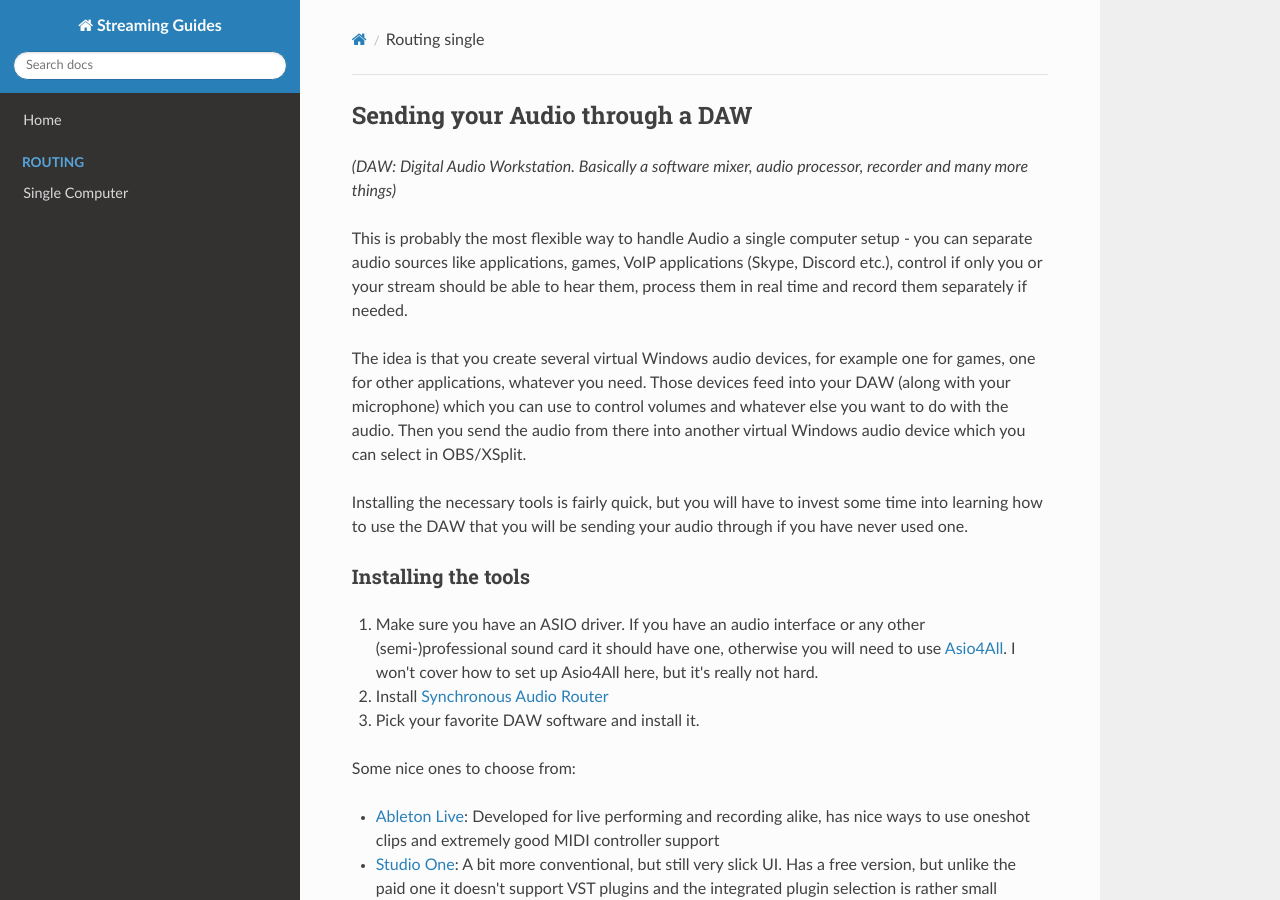
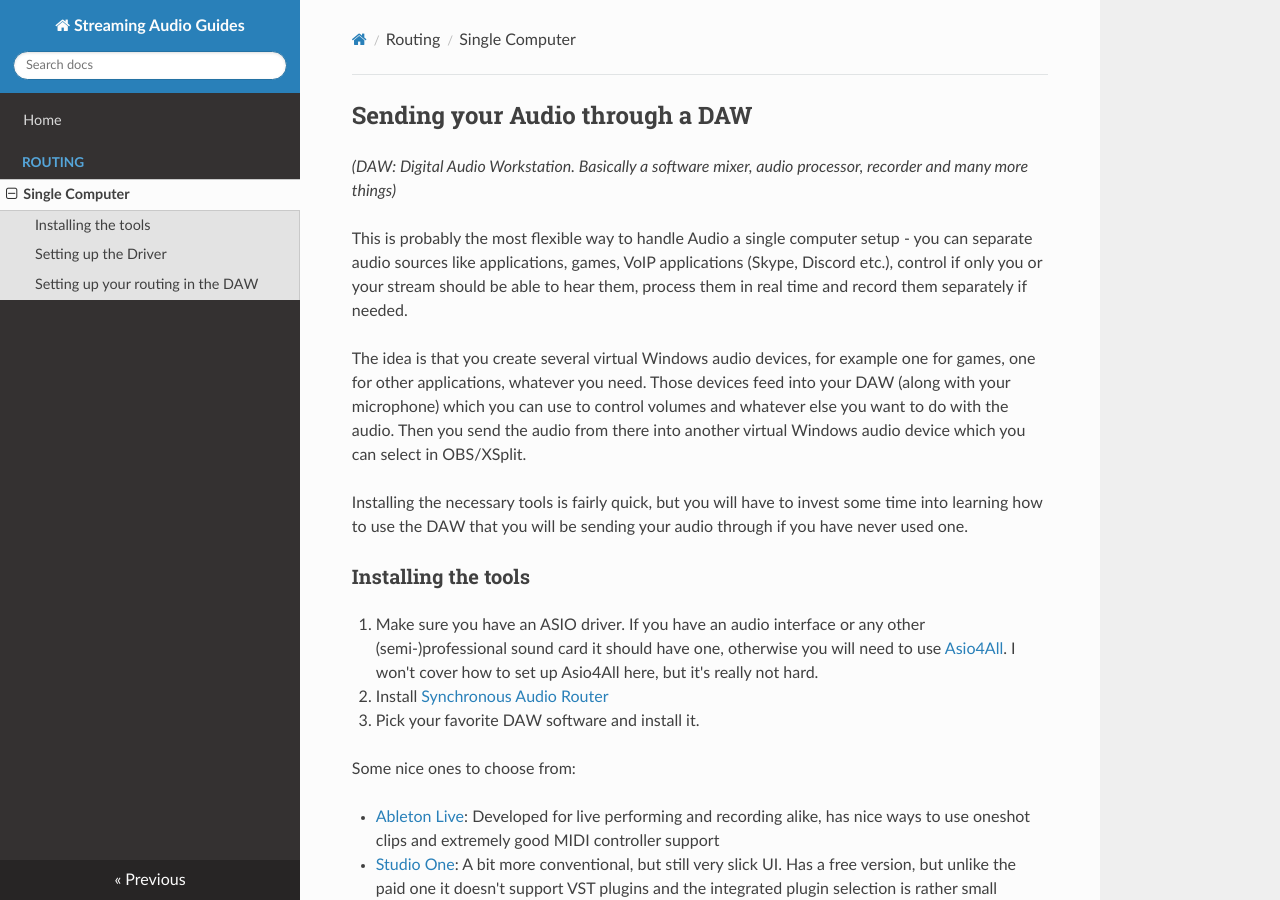
Before and after one commit to twitch-guides/audio, an MkDocs documentation site: the page built from docs/routing-single.md, in a window 1280 px wide and 900 px high. Built offline with MkDocs 1.6.1, drawn with Linux system fonts in a browser that asks for light colours; nearby versions of some CDN libraries; old or Windows-style settings are respelled for this version of MkDocs.

```diff
--- a/docs/routing-single.md
+++ b/docs/routing-single.md
@@ -52,7 +52,7 @@ If you have something else in mind, feel free to set up your own configuration d
 6. Now you need to add the new ASIO channels to your DAW. In Reaper, just select the first/last device each like shown
 in the picture. You'll have to manually create and assign channels in most of the other DAWs. The first devices on the list
 belong to your hardware, they might be named differently for you.
-![Reaper ASIO settings](../resources/reaper-settings.png)
+![Reaper ASIO settings](resources/reaper-settings.png)
 
 That's it, now you need to set up the DAW itself the way you want it.
 
@@ -65,7 +65,7 @@ is basically the same for any channel, whether it's a Microphone, an Application
 * Turn Monitoring to ON
 * Arm the Track for Recording
 
-![Microphone channel](../resources/reaper-channel.png)
+![Microphone channel](resources/reaper-channel.png)
 
 You should now be able to hear things coming from this input. Next, repeat this for all the input channels you have.
 It's probably a good idea to set all your channels to -6dB initially, so you never run into clipping issues. You can
@@ -74,7 +74,7 @@ always make up the lost volume in a limiter on the master.
 Now you'll want to set up a bus channel for your stream mix and send the microphone channel to a separate output. Create
 a channel, open its routing panel and select *Add new hardware output -> Stream Mix 1/Stream Mix 2* (assuming you used
 the config file from above). Deselect *Send to Master*, and use *Add new receive -> Add receives from all tracks*. After
-this the routing panel for the channel should look something like this: ![Routing panel](../resources/stream-routing.png)
+this the routing panel for the channel should look something like this: ![Routing panel](resources/stream-routing.png)
 
 Alternatively, you could also just add the Stream output to your master channel, however you won't be able to exclude
 certain channels from the stream if you do this. With the setup like above, you could just remove the send to stream from
@@ -89,7 +89,7 @@ OBS should pick up your Audio now.
 
 The final Reaper mixer panel looks like this now:
 
-![Mixer](../resources/reaper-mixer.png)
+![Mixer](resources/reaper-mixer.png)
 
 Next, you could add some VST plugins to your voice channel (like I have done here) and continue to customize things however
 you need them.
@@ -100,4 +100,4 @@ you need them.
 [Studio One]: http://studioone.presonus.com/
 [Bitwig]: https://www.bitwig.com
 [Reaper]: http://www.reaper.fm/
-[SAR config]: ../resources/default.json
+[SAR config]: resources/default.json
--- a/mkdocs.yml
+++ b/mkdocs.yml
@@ -1,6 +1,6 @@
-site_name: Streaming Guides
+site_name: Streaming Audio Guides
 theme: readthedocs
 pages:
   - Home: index.md
   - Routing:
-    - Single Computer: audio/routing-single.md
+    - Single Computer: routing-single.md
```
